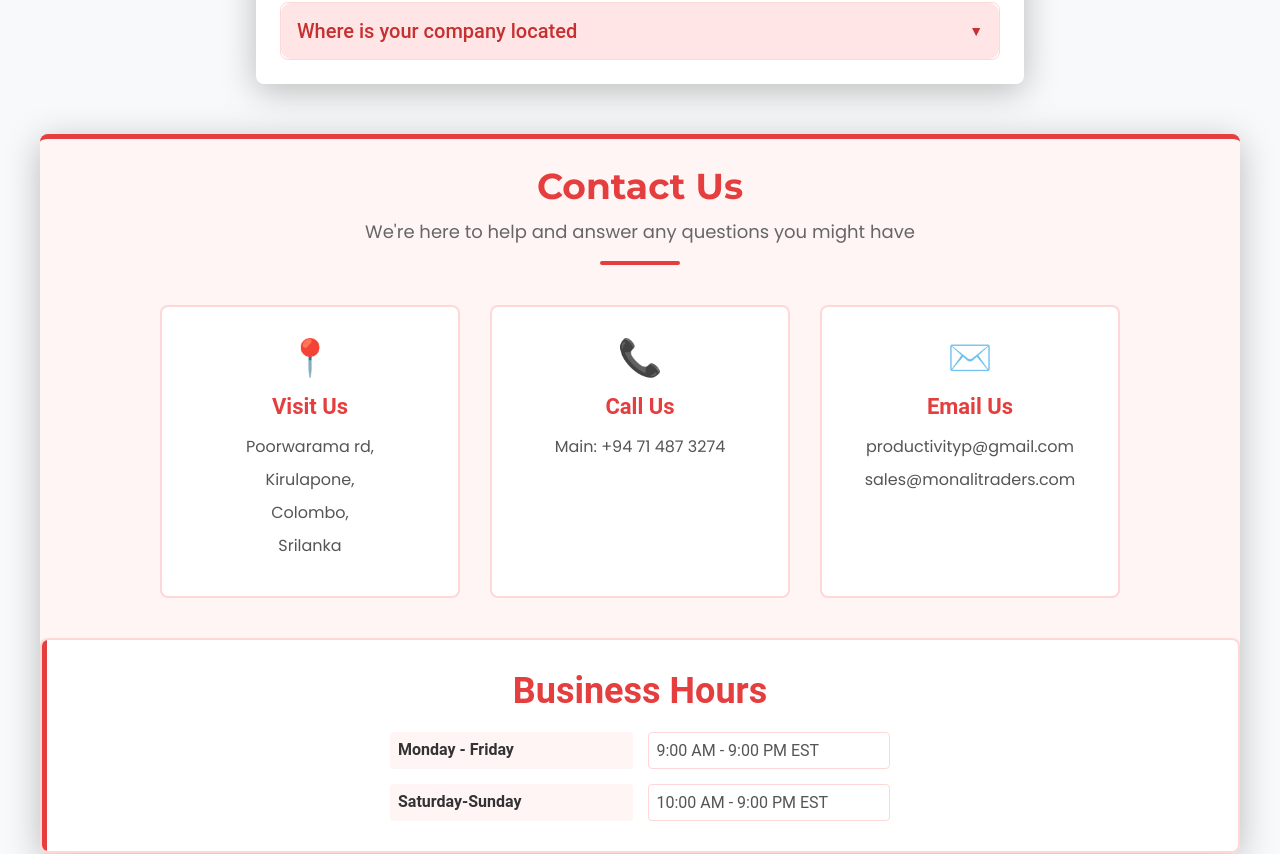
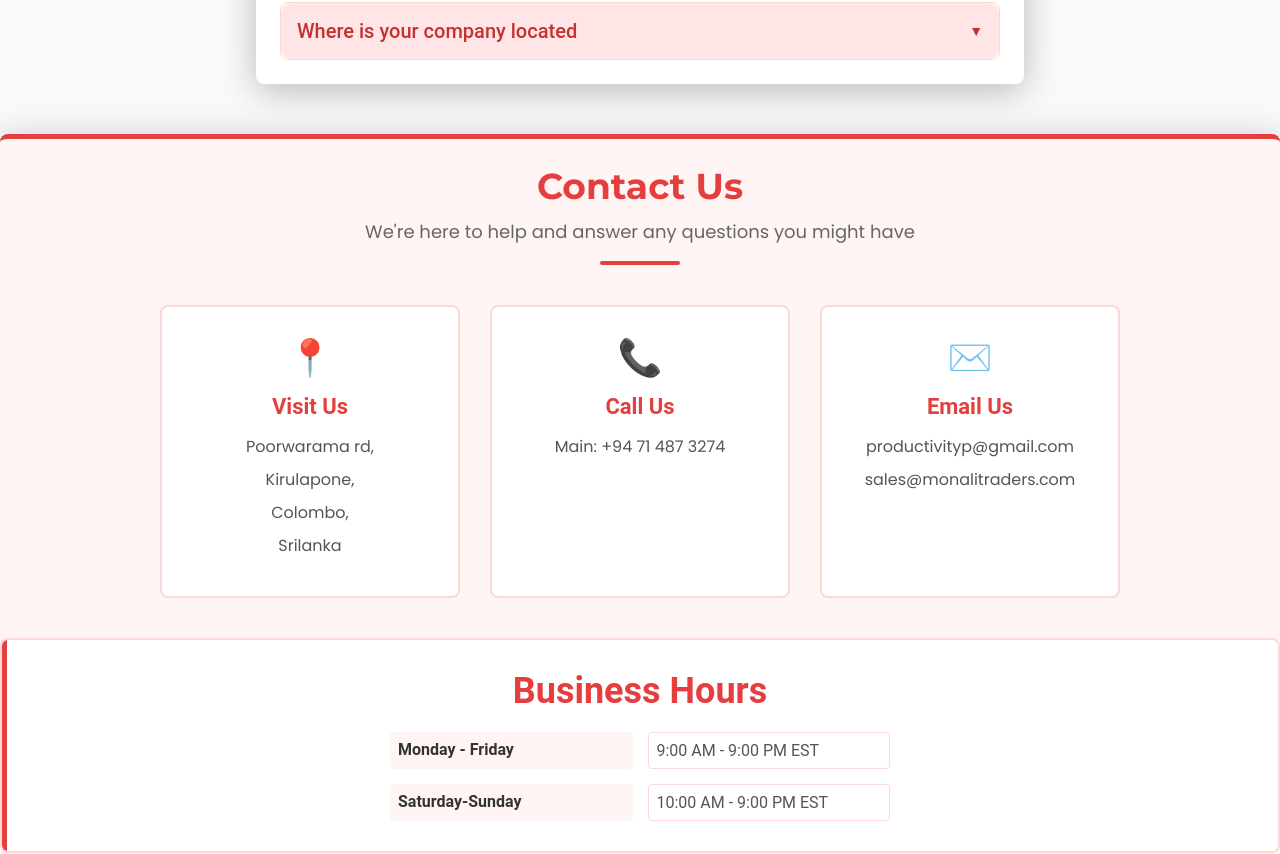
Before and after one commit to Thenu27/Monali-Traders-React-, a React (Vite) app: page / in a window 1280 px wide. Shown: the part 1749-2603 px from the top of the page. Built offline with nearby package versions, Linux system fonts and the light colour scheme.

Commit message:
fixed overlfow

```diff
--- a/src/App.css
+++ b/src/App.css
@@ -45,5 +45,12 @@ body {
 
 .app{
   width: 100vw;
+  overflow-x: hidden;
 
 }
+html, body {
+  margin: 0;
+  padding: 0;
+  width: 100%;
+  overflow-x: hidden;
+}
--- a/src/components/Footer/Footer.css
+++ b/src/components/Footer/Footer.css
@@ -2,6 +2,8 @@
     background-color: #222;
     padding: 60px 0 0;
     color: #fff;
+    width: 100vw;
+    overflow-x: hidden;
   }
 
   .footer-container {
--- a/src/components/Hero/Hero.css
+++ b/src/components/Hero/Hero.css
@@ -9,6 +9,8 @@
     text-align: center;
     color: white;
     padding-top: 80px;
+    width: 100vw;
+    overflow-x: hiddens;
   }
 
   .hero-content {
--- a/src/components/NavBar/NavBar.css
+++ b/src/components/NavBar/NavBar.css
@@ -6,6 +6,7 @@
     left: 0;
     z-index: 1000;
     box-shadow: 0 2px 10px rgba(0, 0, 0, 0.1);
+    overflow: hidden;
   }
 
   .navbar-container {
--- a/src/components/contact/contact.css
+++ b/src/components/contact/contact.css
@@ -56,7 +56,7 @@
 
 
   .contact-container {
-    max-width: 1200px;
+    max-width: 100vw;
     margin: 40px auto;
     padding: 40px 20px;
     background-color: var(--white);
@@ -70,6 +70,7 @@
     margin: auto;
     margin-top: 50px;
     margin-bottom: 50px;
+    overflow-x: hidden;
   }
 
   .contact-header {
```
